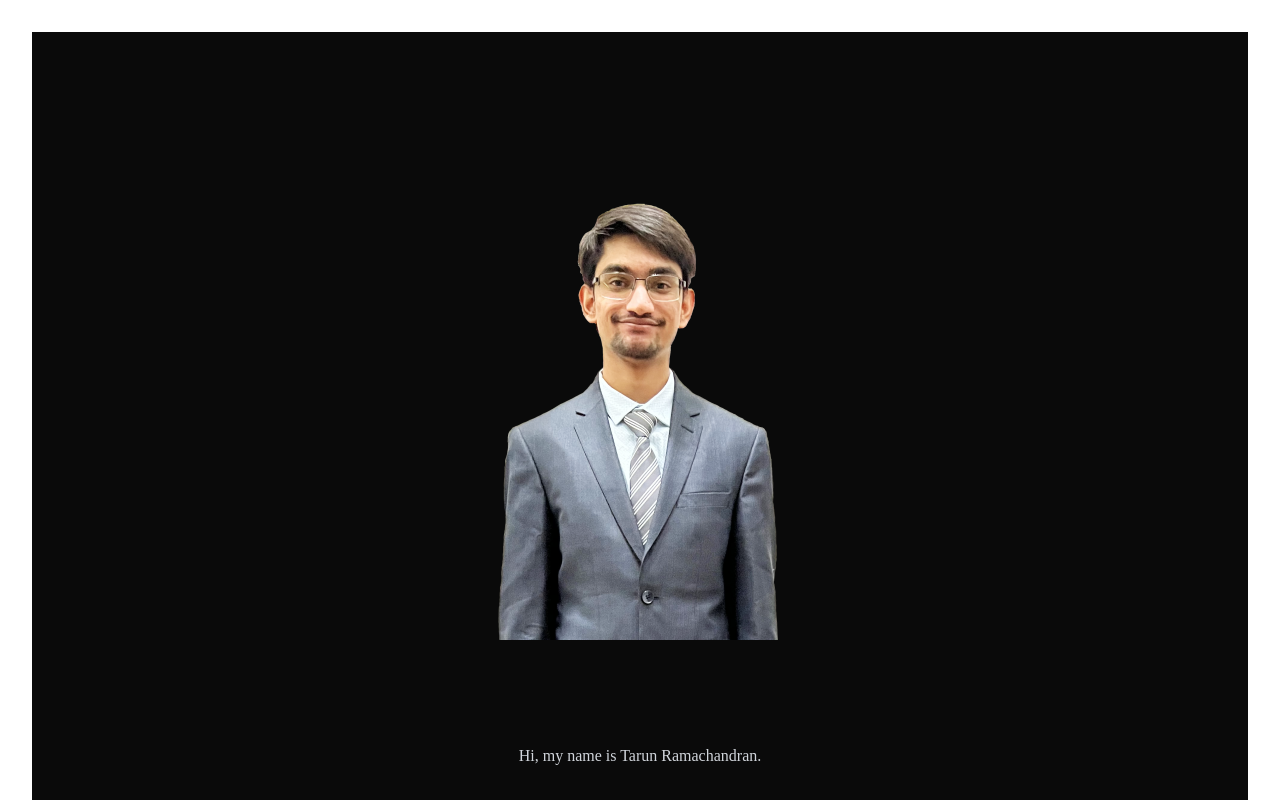
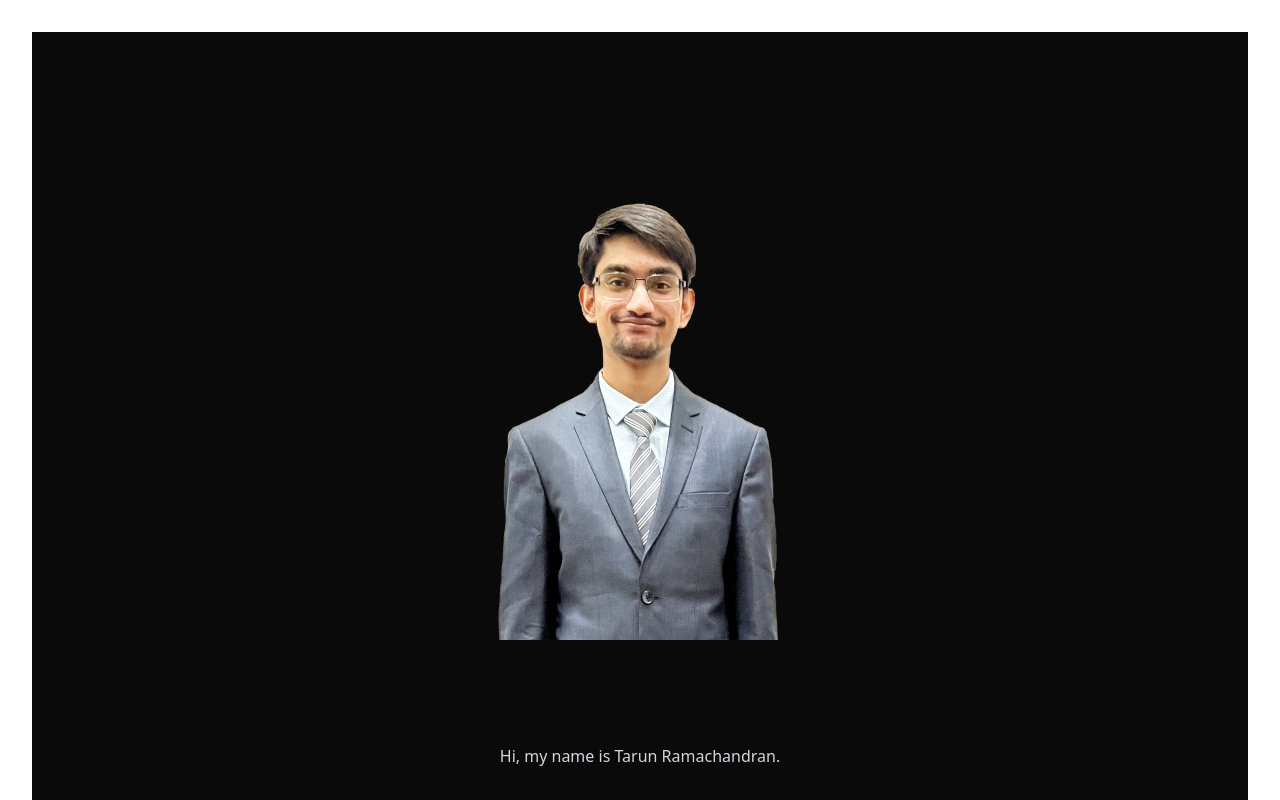
Before and after one commit to Ratchet7x5/Ratchet7x5.github.io, a React (Vite) app in the folder ratchet7x5.github.io/: page / in a window 1280 px wide. Shown: the top 800 px of the page. Built offline with nearby package versions, Linux system fonts and the light colour scheme; the HTML template or start-up script is replaced by a standard one.

Commit message:
cleanup index.css, inckude only tailwind modules

```diff
--- a/ratchet7x5.github.io/src/index.css
+++ b/ratchet7x5.github.io/src/index.css
@@ -1,73 +1,3 @@
 @tailwind base;
 @tailwind components;
 @tailwind utilities;
-
-:root {
-  font-family: Montserrat;
-  line-height: 1.5;
-  font-weight: 400;
-
-  color-scheme: light dark;
-  color: rgba(255, 255, 255, 0.87);
-  background-color: #333333;
-
-  font-synthesis: none;
-  text-rendering: optimizeLegibility;
-  -webkit-font-smoothing: antialiased;
-  -moz-osx-font-smoothing: grayscale;
-  -webkit-text-size-adjust: 100%;
-}
-
-a {
-  font-weight: 500;
-  color: #646cff;
-  text-decoration: inherit;
-}
-a:hover {
-  color: #535bf2;
-}
-
-body {
-  margin: 0;
-  display: flex;
-  place-items: center;
-  min-width: 320px;
-  min-height: 100vh;
-}
-
-h1 {
-  font-size: 3.2em;
-  line-height: 1.1;
-}
-
-button {
-  border-radius: 8px;
-  border: 1px solid transparent;
-  padding: 0.6em 1.2em;
-  font-size: 1em;
-  font-weight: 500;
-  font-family: inherit;
-  background-color: #525654;
-  cursor: pointer;
-  transition: border-color 0.25s;
-}
-button:hover {
-  border-color: #9edbff;
-}
-button:focus,
-button:focus-visible {
-  outline: 4px auto -webkit-focus-ring-color;
-}
-
-@media (prefers-color-scheme: light) {
-  :root {
-    color: #213547;
-    background-color: #ffffff;
-  }
-  a:hover {
-    color: #747bff;
-  }
-  button {
-    background-color: #f9f9f9;
-  }
-}
```
